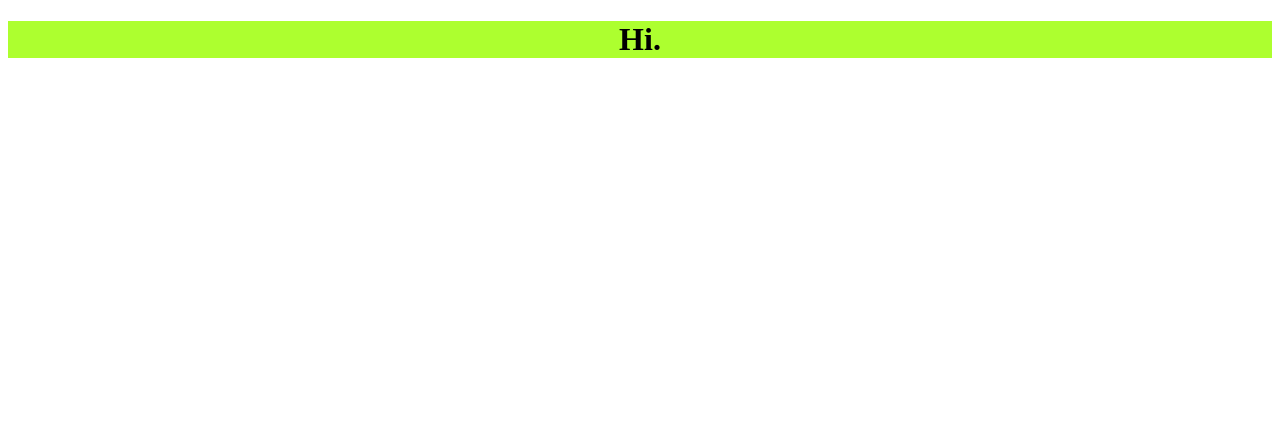
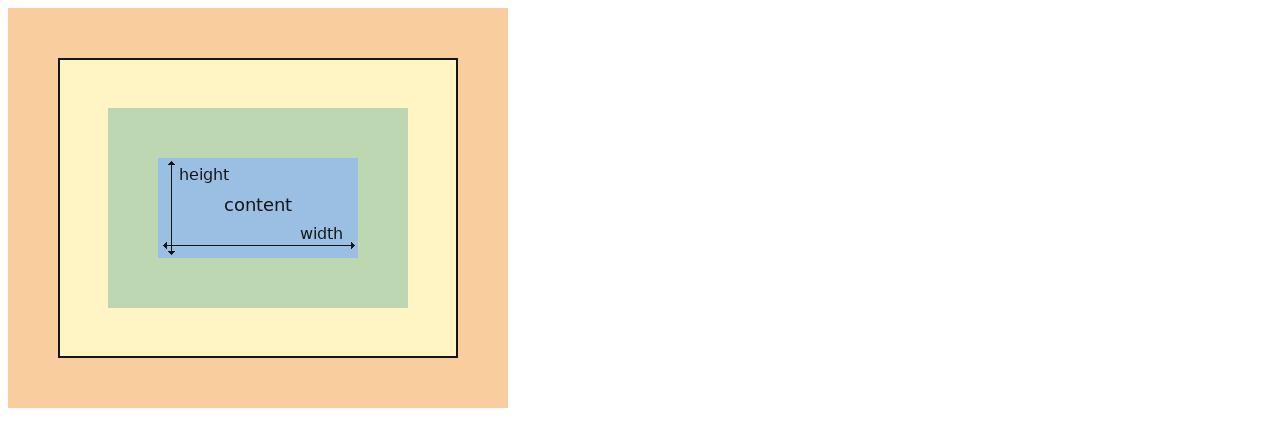
Before and after one commit to nikolas-AI/Picasso-painting-II, a plain HTML site: page index.html in a window 1280 px wide. Drawn offline with Linux system fonts and the light colour scheme.

Commit message:
Box model diagram

```diff
--- a/index.html
+++ b/index.html
@@ -7,6 +7,6 @@
         <title>CSS Box Model</title>
     </head>
     <body>
-        <h1>Hi.</h1>
+        <img src="diagram.png" alt="Box Model">
     </body>
 </html>
```
Also changed, not shown: diagram.png (added).
